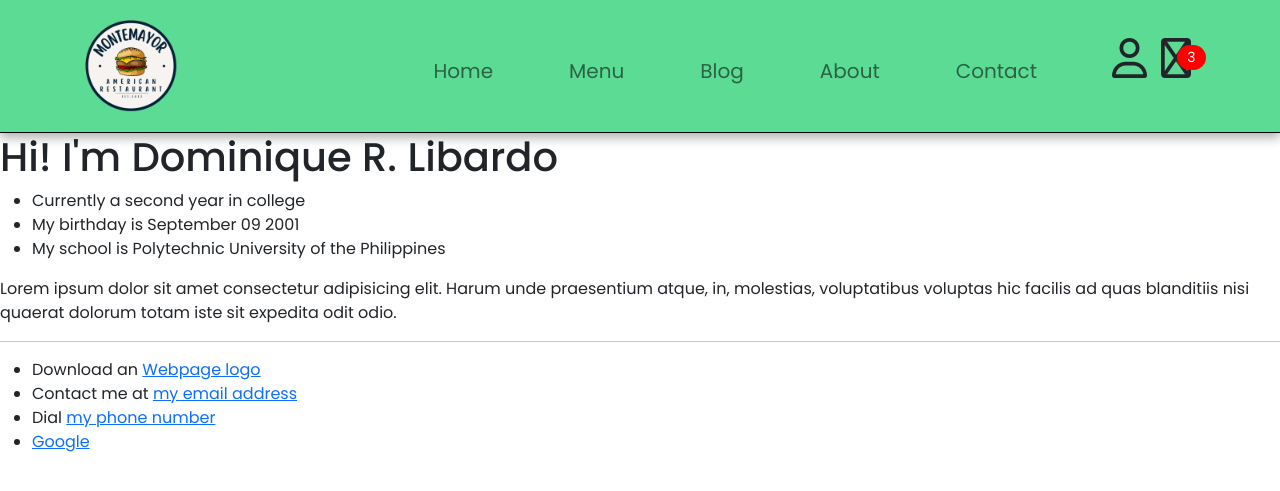
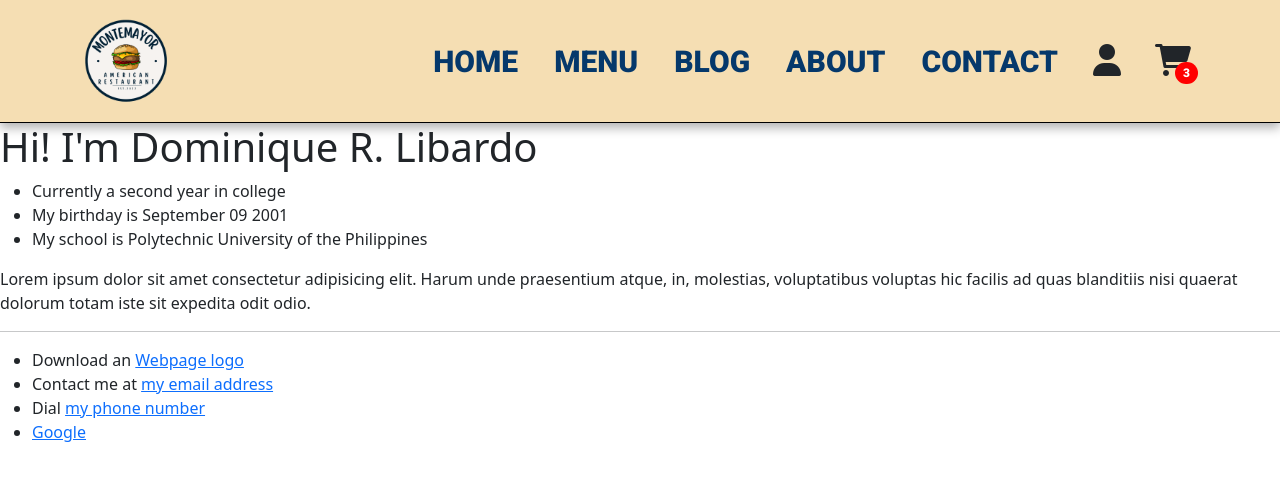
Before and after one commit to KirisakiXOnodera/Montemayor-American-Restaurant, a PHP site: page /about.html in a window 1280 px wide. Shown: the top 491 px of the page. Run offline with PHP 8.4, Linux system fonts and the light colour scheme; some libraries are stand-ins or nearby versions.

Commit message:
update navbar

```diff
--- a/American Food Website/style.css
+++ b/American Food Website/style.css
@@ -1,116 +1,102 @@
-@import url('https://fonts.googleapis.com/css2?family=Poppins:wght@300;400;500&display=swap');
 * {
     margin: 0;
     padding: 0;
     box-sizing: border-box;
-    font-family: 'Poppins', sans-serif;
 }
 
-body {
-    font-family: 'Poppins', sans-serif;
-}
-
-.head1 {
-    font-size: 400px;
+.header1 {
+    font-family: 'Roboto', sans-serif;
+    font-size: 10rem;
+    font-weight: 700;
 }
 
 h2 {
+    font-family: 'Fascinate', cursive;
     font-size: 1.8rem;
     font-weight: 600;
 }
 
 h3 {
+    font-family: 'Roboto', sans-serif;
     font-size: 1.4rem;
     font-weight: 800;
 }
 
 h4 {
+    font-family: 'Roboto', sans-serif;
     font-size: 1.1rem;
     font-weight: 600;
 }
 
 h5 {
-    font-size: 1px;
+    font-family: 'Roboto', sans-serif;
+    font-size: 1rem;
     font-weight: 400;
     color: #1d1d1d;
 }
 
 h6 {
-    color: #D6D6D6;
+    font-family: 'Roboto', sans-serif;
+    color: white;
 }
 
-.navbar{
-    font-size: 20px;
-    background-color: #5CDB95;
+
+/* Navigation */
+.navbar {
+    font-family: 'Roboto', sans-serif;
+    font-size: 30px;
+    font-weight: 900;
+    background-color: wheat;
     border-bottom: 1px solid;
     border-bottom-color: black;
     box-shadow: 0px 5px  10px rgba(0,0,0,0.3);
 }
 
-.navbar-light .navbar-nav .nav-link{
+.nav-light .navbar-nav .nav-link{
     padding: 0 20px;
+    margin-right: 20px;
     color: #05386B;
     transition: 0.3s ease;
-    font-weight: bold;
-}
-.nav-link{
-    margin-right:60px;
-    align-items: center;
-    margin-top: 10px;
+    text-transform: uppercase;
 }
 
-.navbar-light .navbar-nav .nav-link:hover {
-
-    color: #EDF5E1;
-    background-color: #05386B;
-    border-radius: 3px;
-
+.nav-light .navbar-nav .nav-link:hover,
+.navbar i:hover,
+.nav-light .navbar-nav .nav-link.active,
+.navbar i.active{
+    color: orangered;
 }
 
-.navbar i:hover {
-    color: white;
-}
-
-
-.navbar-light .navbar-nav .nav-link.active, .navbar i.active {
-    color: white;
-}
-
-.navbar i{
-    font-size: 2.5rem;
+.navbar i {
+    font-size: 2rem;
     padding: 0 7px;
     cursor: pointer;
-    font-weight: 500;
-    transition: 0.3 ease;
-}
-
-.cart-icon {
-    margin-left: 30px;
-    width: 40px;
-    margin-bottom: 20px;
+    transition: 0.3s ease;
 }
 
 .cart-counter-container {
     position: relative;
+    margin-left: 20px;
 }
 
 .cart-counter {
     background-color: red;
     color: white;
-    font-size: 14px;
+    font-size: 12px;
     border-radius: 5px;
     position: absolute;
-    padding-left: 10px;
-    padding-right: 10px;
+    padding-left: 8px;
+    padding-right: 8px;
     padding-top: 2px;
     padding-bottom: 2px;
     border-radius: 20px;
-    bottom: 0.3cm;
-    right: -0.2cm;
-
+    bottom: 0;
+    right: 0;
 }
 
+.logo {
+    height: 90px;
+    cursor: pointer;
+}
 
-.logo {
-    height: 100px;
-}
+/*Navigation End */
```
Also changed, not shown: American Food Website/home.html (+18 -22 lines).
